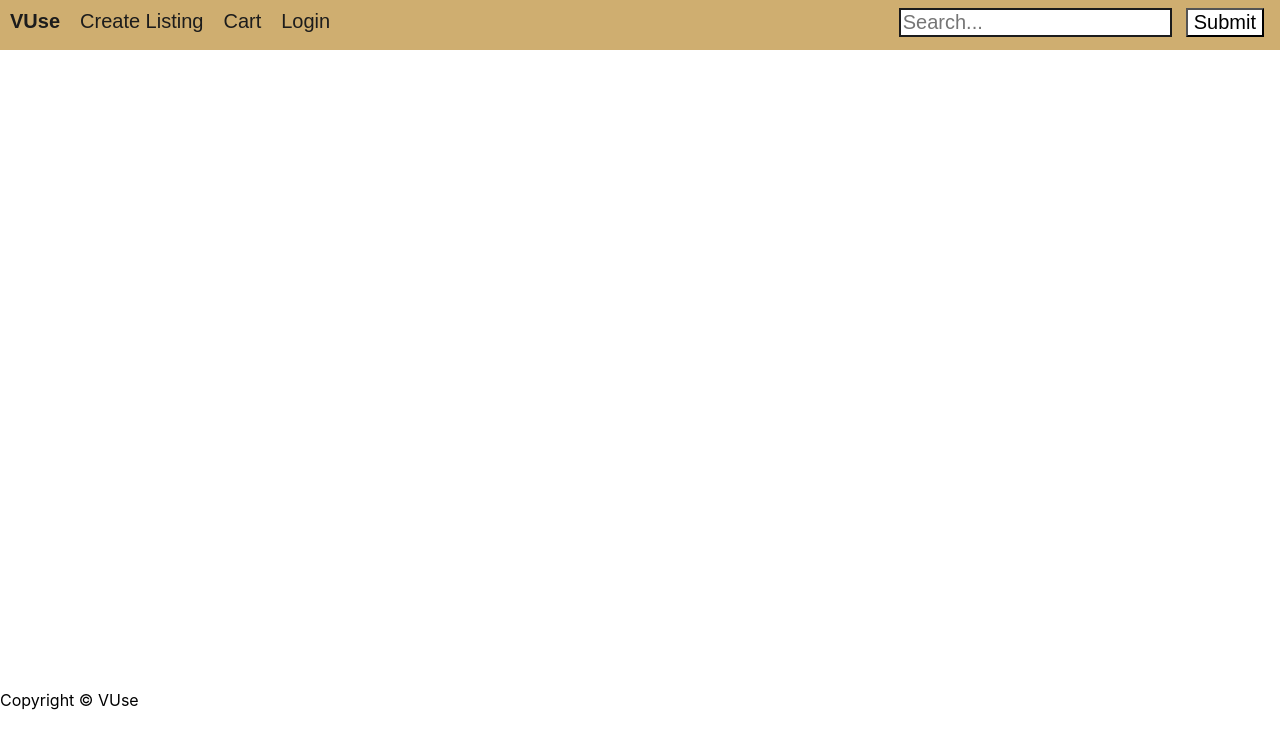
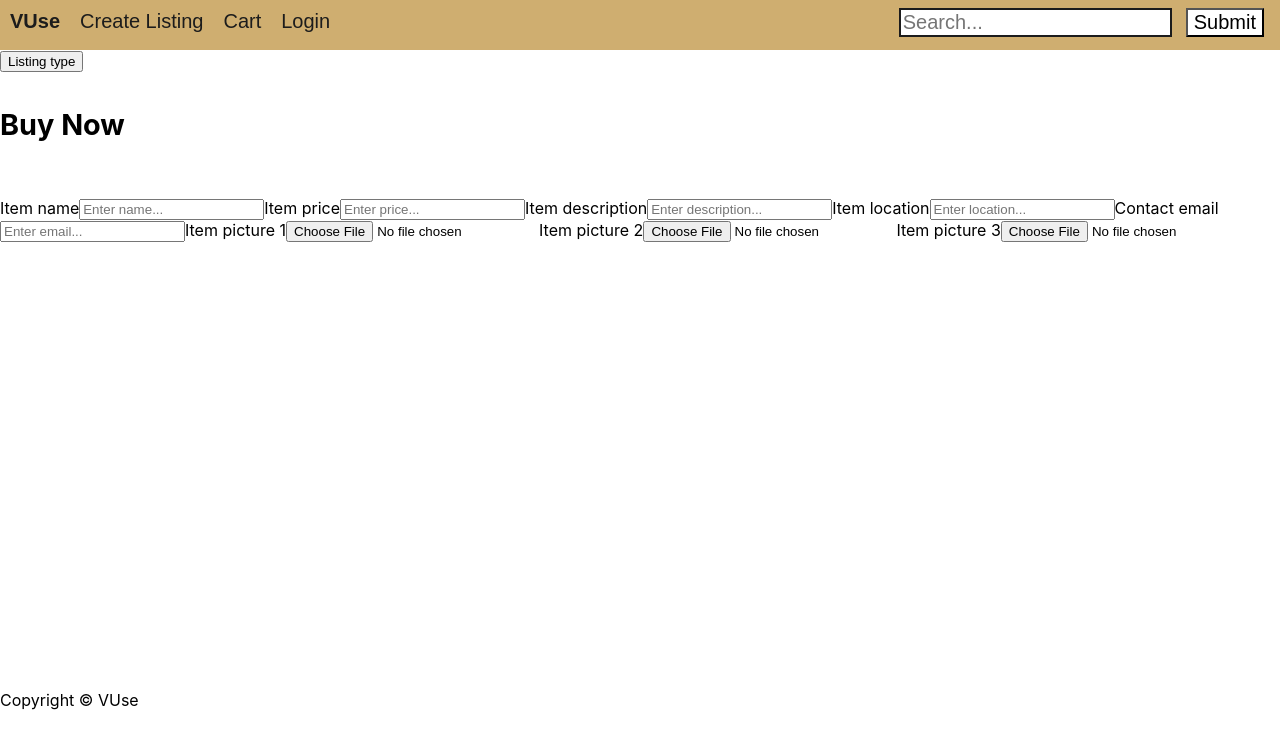
Before and after one commit to sskhandelwal/VUse, a React (Create React App) app in the folder frontend/: page /createlisting in a window 1280 px wide. Shown: the top 748 px of the page. Built offline with nearby package versions, Linux system fonts and the light colour scheme; the HTML template or start-up script is replaced by a standard one.

Commit message:
created screen for user to create a listing

```diff
--- a/frontend/src/App.js
+++ b/frontend/src/App.js
@@ -6,6 +6,7 @@ import Footer from './components/Footer'
 import HomeScreen from './screens/HomeScreen'
 import ProductScreen from './screens/ProductScreen'
 import CartScreen from './screens/CartScreen'
+import CreateListingScreen from './screens/CreateListingScreen'
 
 function App() {
   return (
@@ -18,6 +19,7 @@ function App() {
             <Route path='/product/:id' element={<ProductScreen/>}/>
             <Route path='/cart/:id' element={<CartScreen/>}/>
             <Route path='/cart/' element={<CartScreen/>}/>
+            <Route path='/createlisting/' element={<CreateListingScreen/>}/>
           </Routes>
         </Container>
       </main>
--- /dev/null
+++ b/frontend/src/screens/CreateListingScreen.js
@@ -0,0 +1,62 @@
+import React from 'react'
+import { DropdownButton, Form, Row, Col } from 'react-bootstrap'
+import Dropdown from 'react-bootstrap/Dropdown'
+
+function CreateListingScreen() {
+
+  return (
+    <div>
+      <Row>
+        <Col>
+          {/* get listing type */}
+          <DropdownButton title='Listing type'>
+            <Dropdown.Item>
+              Buy Now
+            </Dropdown.Item>
+            <Dropdown.Item>
+              Auction
+            </Dropdown.Item>
+          </DropdownButton>
+        </Col>
+        <Col>
+          <h1 className=''>
+            Buy Now
+          </h1>
+        </Col>
+
+      </Row>
+
+
+      <br></br>
+
+      {/* buy now listing form */}
+      <Form.Group>
+        <Form.Label>Item name</Form.Label>
+        <Form.Control type='text' placeholder='Enter name...'/>
+        <Form.Label>Item price</Form.Label>
+        <Form.Control type='text' placeholder='Enter price...'/>
+        <Form.Label>Item description</Form.Label>
+        <Form.Control type='text' placeholder='Enter description...'/>
+        <Form.Label>Item location</Form.Label>
+        <Form.Control type='text' placeholder='Enter location...'/>
+        <Form.Label>Contact email</Form.Label>
+        <Form.Control type='email' placeholder='Enter email...'/>
+        <Form.Label>Item picture 1</Form.Label>
+        <Form.Control type='file' placeholder='Upload photo...'/>
+        <Form.Label>Item picture 2</Form.Label>
+        <Form.Control type='file' placeholder='Upload photo...'/>
+        <Form.Label>Item picture 3</Form.Label>
+        <Form.Control type='file' placeholder='Upload photo...'/>
+      </Form.Group>
+
+      <div className='buy-now-listing'>
+
+      </div>
+      <div className='auction-listing'>
+
+      </div>
+    </div>
+  )
+}
+
+export default CreateListingScreen
```
